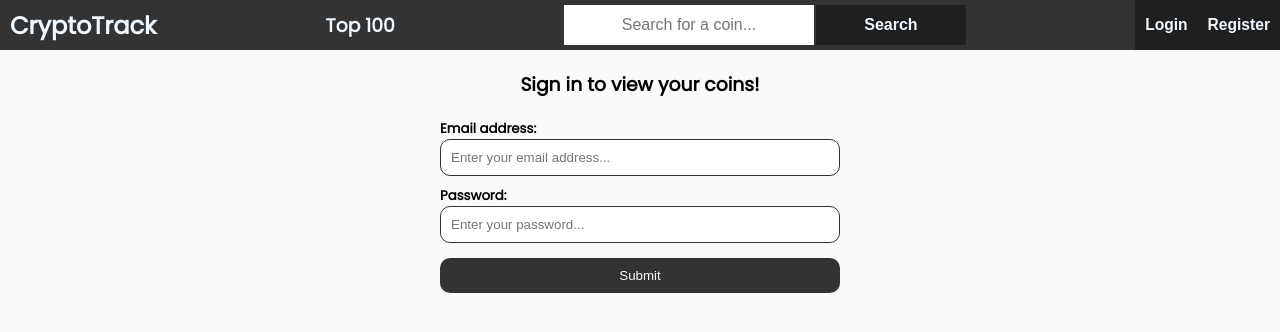
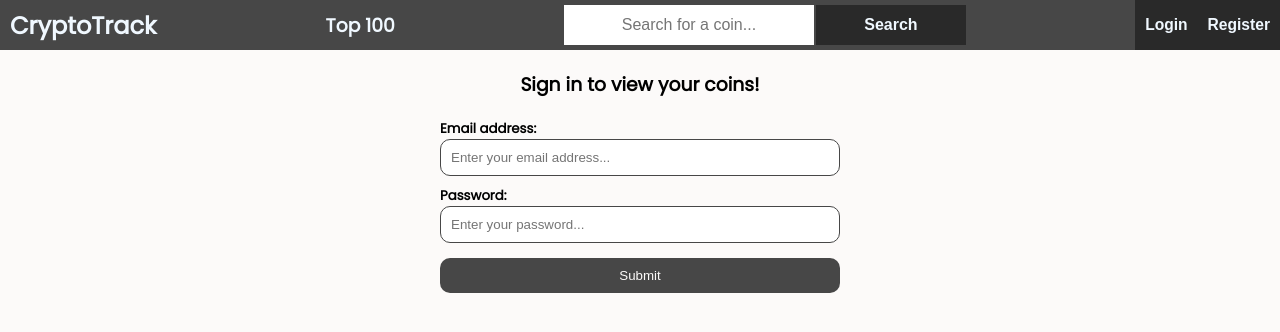
Before and after one commit to zsoobratty/cryptotracking, a React (Create React App) app in the folder client/: page /signin in a window 1280 px wide. Shown: the top 332 px of the page. Built offline with nearby package versions, Linux system fonts and the light colour scheme; no server answers.

Commit message:
CSS tweak on buttons

```diff
--- a/client/src/App.css
+++ b/client/src/App.css
@@ -24,7 +24,7 @@ button {
 }
 
 .NavBar {
-  background-color: #333333;
+  background-color: #474747;
   display: flex;
   justify-content: space-between;
   align-items: center;
@@ -46,12 +46,12 @@ button {
   padding-right: 10px;
   height: 100%;
   color: aliceblue;
-  background-color: #1F1F1F;
+  background-color: #292929;
   outline: none;
 }
 
 .NavBar .AuthOptions button:hover {
-  background-color: #8D8D92;
+  background-color: #0A0A0A;
 }
 
 .SignUp {
@@ -72,7 +72,7 @@ button {
   padding: 10px;
   width: 400px;
   margin-bottom: 10px;
-  border: 1px solid #333333;
+  border: 1px solid #474747;
   border-radius: 10px;
 }
 
@@ -80,7 +80,7 @@ button {
   padding: 10px;
   margin-top: 5px;
   border-radius: 10px;
-  background-color: #333333;
+  background-color: #474747;
   color: #FCFAF9;
 }
 
@@ -106,7 +106,7 @@ button {
   padding: 10px;
   width: 400px;
   margin-bottom: 10px;
-  border: 1px solid #333333;
+  border: 1px solid #474747;
   border-radius: 10px;
 }
 
@@ -115,7 +115,7 @@ button {
   margin-top: 5px;
   border: black;
   border-radius: 10px;
-  background-color: #333333;
+  background-color: #474747;
   color: #FCFAF9;
 }
 
@@ -135,6 +135,11 @@ button {
   margin-top: 5px;
   padding: 5px;
   border-radius: 10px;
+}
+.Coin button:hover {
+  background-color: #0A0A0A;
+  color: aliceblue;
+  transition: 0.3s linear;
 }
 
 .Coins-summary {
@@ -176,16 +181,17 @@ button {
   font-size: 16px;
   margin-right: 2px;
 }
+
 .NavBar-button {
   height: 40px;
   width: 150px;
   border: none;
-  background-color: #1F1F1F;
+  background-color: #292929;
   color: aliceblue;
   cursor: pointer;
   font-size: 16px;
   font-weight: bold;
 }
 .NavBar-button:hover {
-  background-color: #8D8D92;
+  background-color: #0A0A0A;
 }
```
